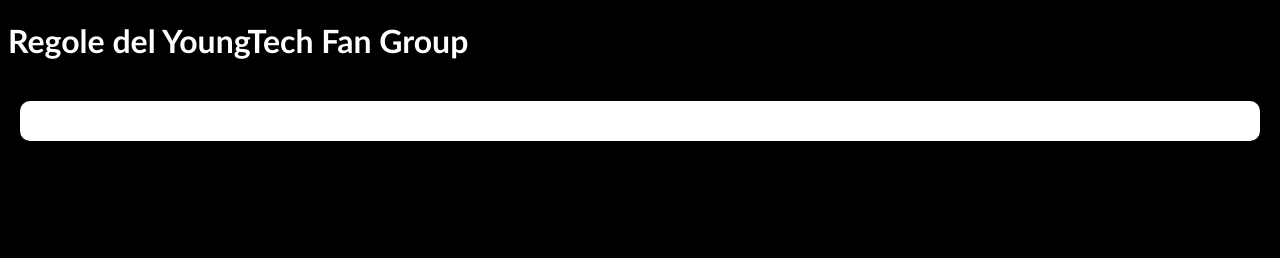
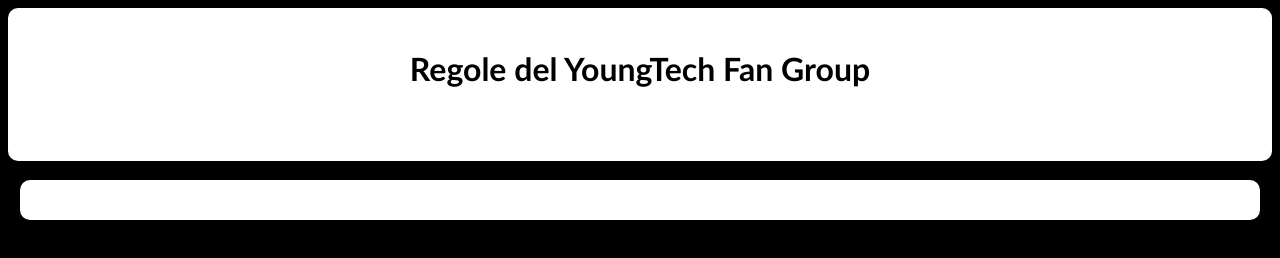
Before and after one commit to ilpinoabete/sito_regole, a plain HTML site: page index.html in a window 1280 px wide. Drawn offline with Linux system fonts and the light colour scheme.

Commit message:
Update index.html

```diff
--- a/index.html
+++ b/index.html
@@ -38,12 +38,12 @@
         h1{
             font-size: auto;
             font-family: 'Calibri','Gill Sans', 'Gill Sans MT', 'Trebuchet MS', sans-serif;
-            color: white;
+            color: black;
         }
     </style>
 </head>
 <body>
-    <div id="head">
+    <div id="testa">
         <h1>
             <bold>
                 Regole del YoungTech Fan Group
```
